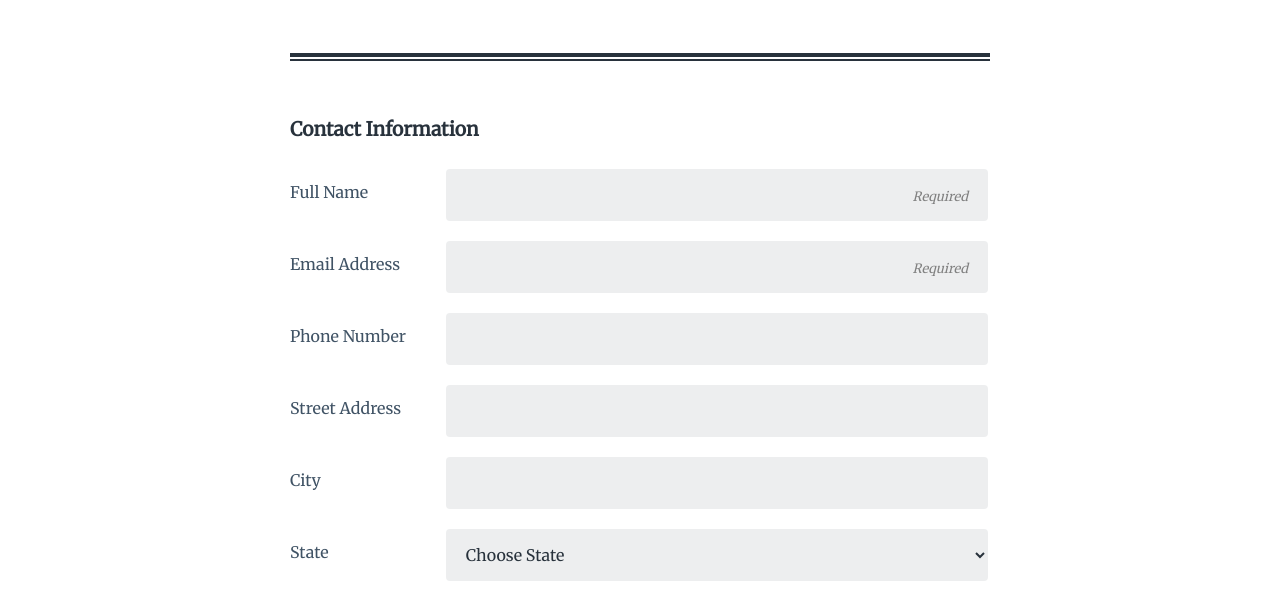
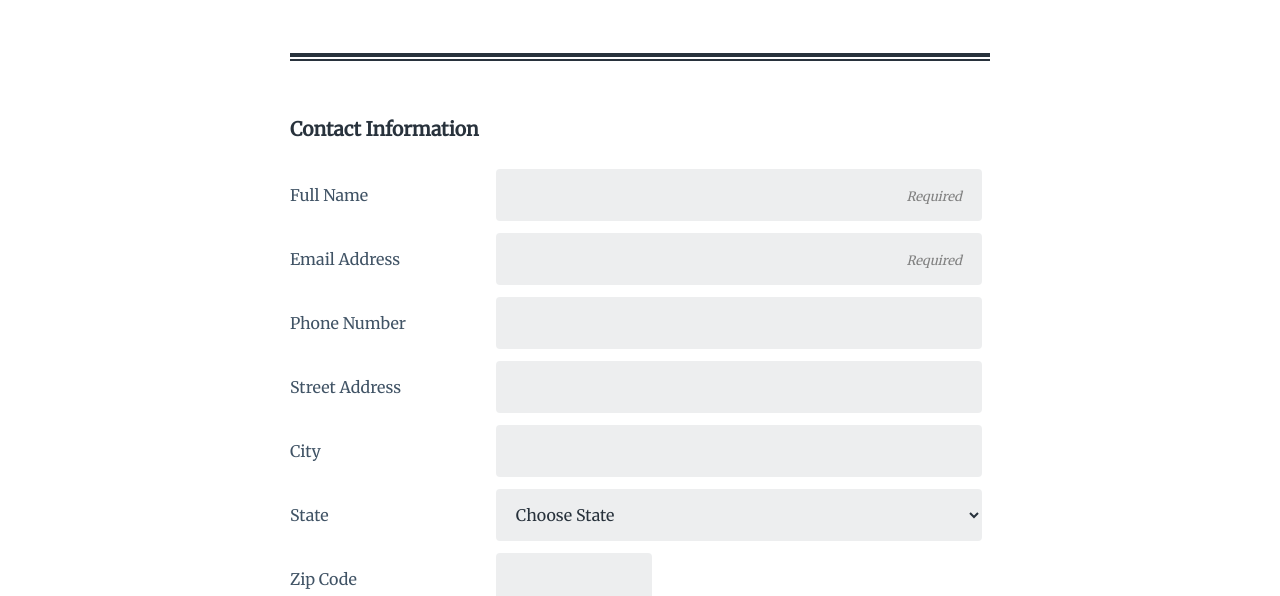
Before and after one commit to kylesureline/Tech-Degree-Project-3, a plain HTML site: page index.html in a window 1280 px wide. Shown: the part 203-799 px from the top of the page. Drawn offline with Linux system fonts and the light colour scheme.

Commit message:
version 3
Remove flexbox, use px and calc()

```diff
--- a/css/style.css
+++ b/css/style.css
@@ -148,16 +148,16 @@ footer {
   legend {
     padding-top: 3em;
   }
-  .container {
-    display: flex;
-    flex-direction: column;
-  }
   .item {
     margin: .5em 0;
-    display: flex;
-    flex-direction: row;
   }
   .item > label {
-    flex: 1 200px;
+    display: inline-block;
+    width: 200px;
+  }
+  .item > input,
+  .item > select {
+    display: inline-block;
+    width: calc(100% - 210px);
   }
 }
```
